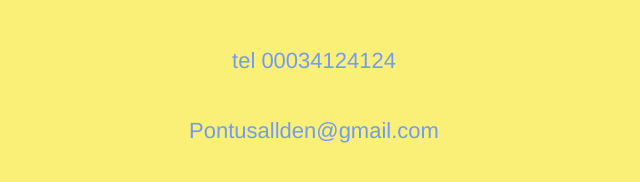
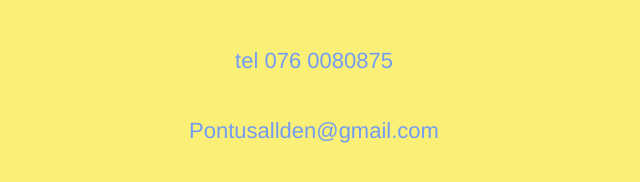
Before and after one commit to theent/Strandhak1, a plain HTML site: page index.html in a window 1280 px wide. Shown: the part 3237-3419 px from the top of the page, 326-966 px from the left. Drawn offline with Linux system fonts and the light colour scheme.

Commit message:
ändrade telefon

```diff
--- a/index.html
+++ b/index.html
@@ -65,7 +65,7 @@
    <div id="copyright">
      <img src="source/images/logo.png" />
      <h4>Kontakt</h4>
-     <p>tel 00034124124 </p>
+     <p>tel 076 0080875 </p>
      <p>Pontusallden@gmail.com</p>
    </div>
 
```
